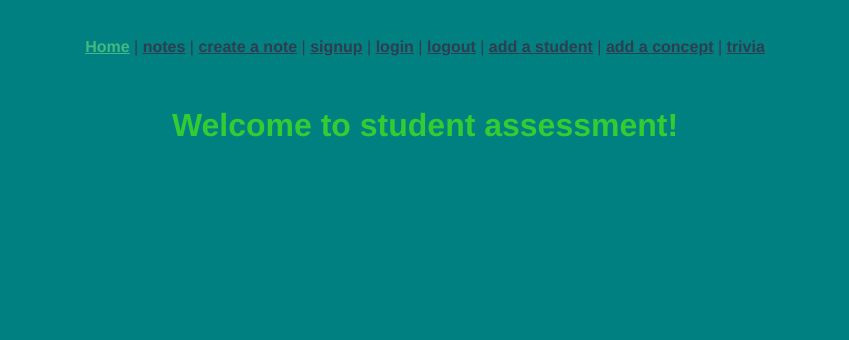
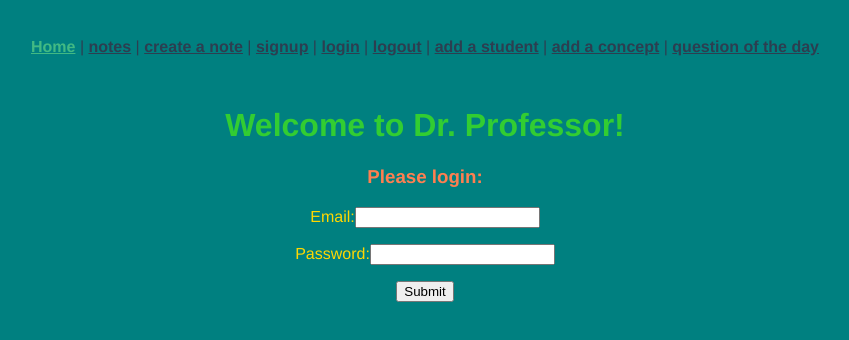
Before and after one commit to jeffspatafora/student-assessment-tracker-app-frontend, a Vue app: page / in a window 1280 px wide. Shown: the top 340 px of the page, without its empty margins (215-1064 px from the left). Built offline with nearby package versions, Linux system fonts and the light colour scheme.

Commit message:
adds user login to HomwView.vue, changes this..push on

```diff
--- a/src/App.vue
+++ b/src/App.vue
@@ -10,7 +10,7 @@
     <!-- <router-link to="/students">Students</router-link> | -->
     <router-link to="/studentcreate">add a student</router-link> |
     <router-link to="/projectcreate">add a concept</router-link> |
-    <router-link to="/trivia">trivia</router-link>
+    <router-link to="/trivia">question of the day</router-link>
   </nav>
   <router-view />
 </template>
--- a/src/views/HomeView.vue
+++ b/src/views/HomeView.vue
@@ -1,8 +1,8 @@
-<script>
+<!-- <script>
 export default {
   data: function () {
     return {
-      message: "Welcome to student assessment!",
+      message: "Welcome to Dr. Professor!",
     };
   },
   created: function () { },
@@ -13,6 +13,57 @@
 <template>
   <div class="home">
     <h1>{{ message }}</h1>
+  </div>
+</template> -->
+
+<script>
+import axios from "axios";
+
+export default {
+  data: function () {
+    return {
+      newSessionParams: {},
+      errors: [],
+    };
+  },
+  methods: {
+    submit: function () {
+      axios
+        .post("/sessions", this.newSessionParams)
+        .then((response) => {
+          axios.defaults.headers.common["Authorization"] = "Bearer " + response.data.jwt;
+          localStorage.setItem("jwt", response.data.jwt);
+          this.$router.push("/");
+        })
+        .catch((error) => {
+          console.log(error.response);
+          this.errors = ["Invalid email or password."];
+          this.email = "";
+          this.password = "";
+        });
+    },
+  },
+};
+</script>
+
+<template>
+  <div class="login">
+    <form v-on:submit.prevent="submit()">
+      <h1>Welcome to Dr. Professor!</h1>
+      <h3>Please login: </h3>
+      <ul>
+        <li v-for="error in errors" v-bind:key="error">{{ error }}</li>
+      </ul>
+      <p>
+        <label>Email:</label>
+        <input type="email" v-model="newSessionParams.email" />
+      </p>
+      <p>
+        <label>Password:</label>
+        <input type="password" v-model="newSessionParams.password" />
+      </p>
+      <input type="submit" value="Submit" />
+    </form>
   </div>
 </template>
 
@@ -25,6 +76,10 @@
   color: limegreen;
 }
 
+h3 {
+  color: coral;
+}
+
 p {
   color: gold;
 }
--- a/src/views/ProjectCreate.vue
+++ b/src/views/ProjectCreate.vue
@@ -19,7 +19,7 @@
       console.log('create project');
       axios.post('/projects', this.newProjectParams).then(response => {
         console.log(response, response.data);
-        this.$router.push('/projectcreate');
+        this.$router.push('/usernotesindex');
       })
     }
   },
--- a/src/views/StudentCreate.vue
+++ b/src/views/StudentCreate.vue
@@ -4,7 +4,7 @@
 export default {
   data: function () {
     return {
-      message: "Add a student",
+      message: "add a student",
       students: [],
       newStudentParams: {}
     };
@@ -18,7 +18,7 @@
     studentCreate: function () {
       axios.post('/students', this.newStudentParams).then(response => {
         console.log(response, response.data);
-        this.$router.push("/studentcreate");
+        this.$router.push("/usernotesindex");
       })
     }
   },
```
Also changed, not shown: jsconfig.json (line endings or trailing spaces).
